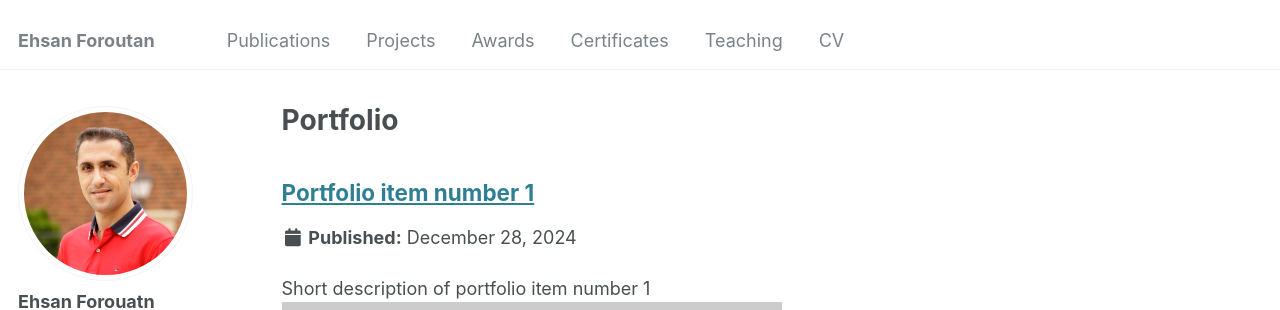
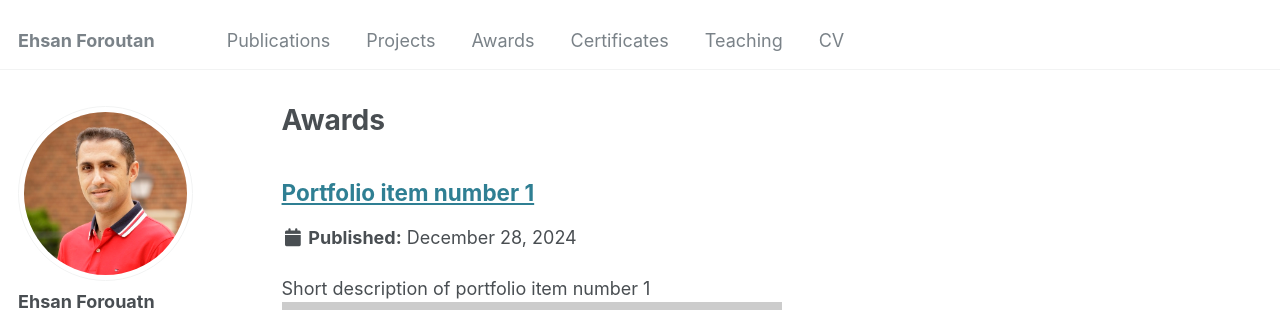
Before and after one commit to eforoutan/eforoutan.github.io, a Jekyll site: the page built from _pages/awards.html, in a window 1280 px wide and 900 px high. Shown: the top 310 px of the window. Built offline with Jekyll 4.4.1, drawn with Linux system fonts in a browser that asks for light colours; some web fonts are replaced.

Commit message:
Update awards.html

```diff
--- a/_pages/awards.html
+++ b/_pages/awards.html
@@ -1,7 +1,7 @@
 ---
 layout: archive
-title: "Portfolio"
-permalink: /portfolio/
+title: "Awards"
+permalink: /awards/
 author_profile: true
 ---
 
```
